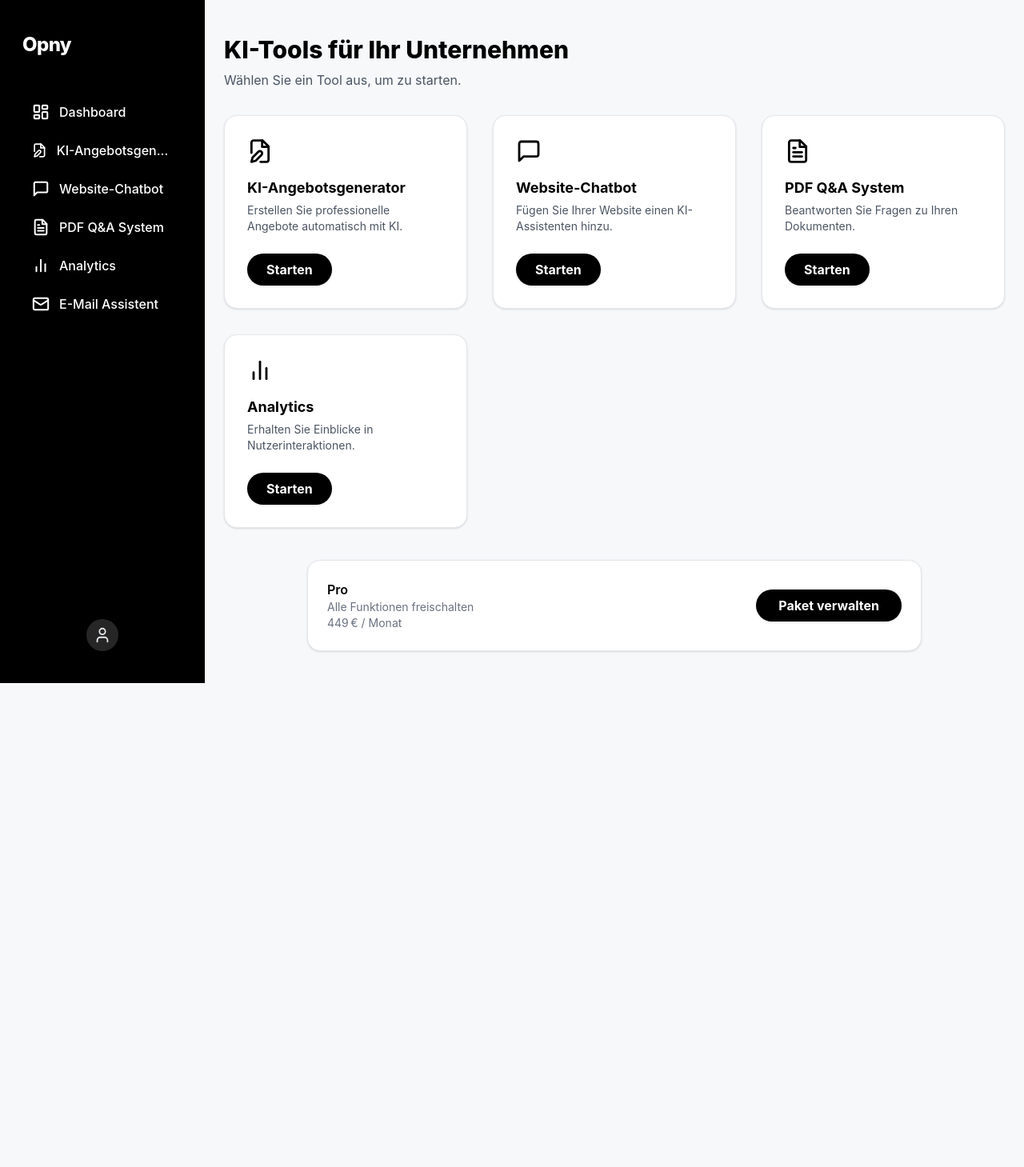
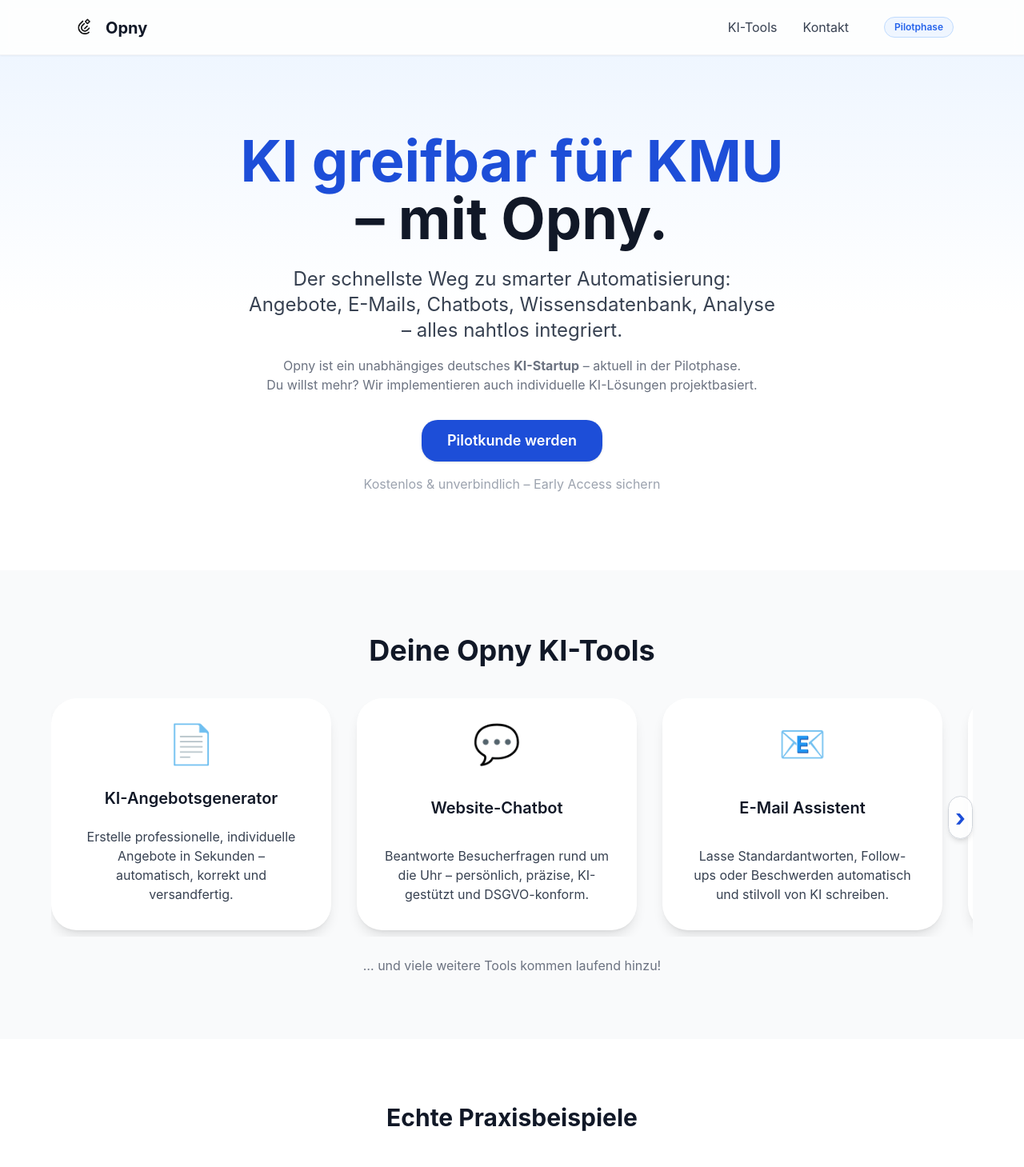
Before and after one commit to OpnyAI/opny-website-final, a Next.js app: page / in a window 1280 px wide. Shown: the top 1459 px of the page at 80% size. Before the commit the page ends 854 px from the top, so only its background shows below. Built offline with nearby package versions, Linux system fonts and the light colour scheme.

Commit message:
Landingpage als Startseite online schalten

```diff
--- a/pages/index.tsx
+++ b/pages/index.tsx
@@ -1,122 +1,193 @@
-import Link from "next/link";
-import {
-  LayoutDashboard,
-  FileEdit,
-  MessageSquare,
-  FileText,
-  BarChart2,
-  Mail,
-  User,
-} from "lucide-react";
+import Head from "next/head";
+import Card from "../components/Card";
+import Image from "next/image";
+import { useRef } from "react";
 
-const nav = [
-  { name: "Dashboard", icon: LayoutDashboard, href: "/" },
-  { name: "KI-Angebotsgenerator", icon: FileEdit, href: "/auth" },
-  { name: "Website-Chatbot", icon: MessageSquare, href: "/auth" },
-  { name: "PDF Q&A System", icon: FileText, href: "/auth" },
-  { name: "Analytics", icon: BarChart2, href: "/auth" },
-  { name: "E-Mail Assistent", icon: Mail, href: "/auth" },
+const logoUrl = "/logo-opny.png";
+
+const carouselItems = [
+  {
+    icon: "📄",
+    title: "KI-Angebotsgenerator",
+    desc: "Erstelle professionelle, individuelle Angebote in Sekunden – automatisch, korrekt und versandfertig.",
+  },
+  {
+    icon: "💬",
+    title: "Website-Chatbot",
+    desc: "Beantworte Besucherfragen rund um die Uhr – persönlich, präzise, KI-gestützt und DSGVO-konform.",
+  },
+  {
+    icon: "📧",
+    title: "E-Mail Assistent",
+    desc: "Lasse Standardantworten, Follow-ups oder Beschwerden automatisch und stilvoll von KI schreiben.",
+  },
+  {
+    icon: "❓",
+    title: "Q&A System",
+    desc: "Deine interne Wissensdatenbank als smarte KI-Lösung – beantworte Team- oder Kundenfragen blitzschnell.",
+  },
+  {
+    icon: "📊",
+    title: "Analytics & Insights",
+    desc: "Automatische Auswertungen und Handlungsempfehlungen auf Basis deiner Geschäftsdaten – KI, die versteht!",
+  },
+  {
+    icon: "🛠️",
+    title: "Individuelle KI-Systeme (Projektbasiert)",
+    desc: "Wir entwickeln und implementieren KI-Lösungen, die perfekt auf die Prozesse und Ziele deines Unternehmens zugeschnitten sind.",
+  },
+  {
+    icon: "🚀",
+    title: "Weitere KI-Tools (bald)",
+    desc: "Stetig wachsendes Angebot: Individuelle Workflows, Automatisierungen und Integrationen – ganz nach Bedarf.",
+  },
 ];
 
-const tools = [
-  {
-    name: "KI-Angebotsgenerator",
-    description: "Erstellen Sie professionelle Angebote automatisch mit KI.",
-    icon: FileEdit,
-    action: "Starten",
-    href: "/auth"
-  },
-  {
-    name: "Website-Chatbot",
-    description: "Fügen Sie Ihrer Website einen KI-Assistenten hinzu.",
-    icon: MessageSquare,
-    action: "Starten",
-    href: "/auth"
-  },
-  {
-    name: "PDF Q&A System",
-    description: "Beantworten Sie Fragen zu Ihren Dokumenten.",
-    icon: FileText,
-    action: "Starten",
-    href: "/auth"
-  },
-  {
-    name: "Analytics",
-    description: "Erhalten Sie Einblicke in Nutzerinteraktionen.",
-    icon: BarChart2,
-    action: "Starten",
-    href: "/auth"
-  }
-];
+export default function Home() {
+  const carouselRef = useRef<HTMLDivElement>(null);
 
-export default function Dashboard() {
+  const scrollCarousel = () => {
+    if (carouselRef.current) {
+      const amount = carouselRef.current.offsetWidth * 0.9;
+      carouselRef.current.scrollBy({ left: amount, behavior: "smooth" });
+    }
+  };
+
   return (
-    <div className="flex min-h-screen bg-[#f6f8fa]">
-      {/* Sidebar */}
-      <aside className="bg-black text-white w-64 px-7 py-10 flex flex-col min-h-screen">
-        <div className="font-extrabold text-2xl mb-12 tracking-tight">Opny</div>
-        <nav className="flex-1">
-          <ul className="space-y-2">
-            {nav.map((item) => (
-              <li key={item.name}>
-                <Link href={item.href}>
-                  <div className="flex items-center gap-3 px-3 py-2 rounded-lg font-medium transition hover:bg-white hover:text-black text-white cursor-pointer">
-                    <item.icon size={22} strokeWidth={2.2} />
-                    <span className="truncate">{item.name}</span>
-                  </div>
-                </Link>
-              </li>
-            ))}
-          </ul>
+    <>
+      <Head>
+        <title>Opny – KI-Tools für KMU</title>
+        <meta name="description" content="Opny – KI-Startup für KMU. KI-Angebotsgenerator, Website Chatbot, E-Mail Assistent, Q&A-System, Analytics und individuelle KI-Implementierungen." />
+      </Head>
+
+      {/* Apple-Style Header */}
+      <header className="sticky top-0 z-50 bg-white/80 backdrop-blur shadow-sm border-b border-gray-100">
+        <nav className="flex justify-between items-center max-w-6xl mx-auto px-6 py-4">
+          {/* Logo & Schriftzug, perfekt vertikal ausgerichtet */}
+          <a href="/" className="flex items-center gap-2">
+            <div className="flex items-center h-9">
+              <Image src={logoUrl} alt="Opny Logo" width={36} height={36} className="object-contain" priority />
+            </div>
+            <span className="text-xl font-bold text-gray-900 leading-none flex items-center" style={{ marginTop: 2 }}>
+              Opny
+            </span>
+          </a>
+          <div className="flex items-center gap-8">
+            <a href="#tools" className="text-gray-700 hover:text-blue-700 transition">KI-Tools</a>
+            <a href="#kontakt" className="text-gray-700 hover:text-blue-700 transition">Kontakt</a>
+            <span className="text-xs font-semibold px-3 py-1 rounded-full bg-blue-50 text-blue-600 border border-blue-200 ml-3 hidden md:inline-block">
+              Pilotphase
+            </span>
+          </div>
         </nav>
-        <div className="flex items-center justify-center mt-8">
-          <div className="w-10 h-10 bg-neutral-800 rounded-full flex items-center justify-center text-gray-200">
-            <User size={22} strokeWidth={2} />
+      </header>
+
+      <main className="min-h-screen bg-white text-gray-900">
+        {/* Hero */}
+        <section className="flex flex-col items-center justify-center text-center px-4 py-24 bg-gradient-to-b from-blue-50 via-white to-white">
+          <h1 className="text-5xl md:text-7xl font-bold mb-6">
+            <span className="text-blue-700">KI greifbar für KMU</span><br /> – mit Opny.
+          </h1>
+          <p className="text-xl md:text-2xl max-w-2xl mb-4 text-gray-700">
+            Der schnellste Weg zu smarter Automatisierung:<br />
+            Angebote, E-Mails, Chatbots, Wissensdatenbank, Analyse – alles nahtlos integriert.
+          </p>
+          <p className="text-base text-gray-500 mb-8">
+            Opny ist ein unabhängiges deutsches <b>KI-Startup</b> – aktuell in der Pilotphase. <br />
+            Du willst mehr? Wir implementieren auch individuelle KI-Lösungen projektbasiert.
+          </p>
+          {/* Garantiert funktionierender Mailto-Button */}
+          <a
+            href="mailto:kontakt@opny.ai?subject=Pilotkunde%20Opny"
+            className="inline-block bg-blue-700 text-white px-8 py-3 rounded-xl text-lg font-semibold shadow hover:bg-blue-800 transition mb-2"
+          >
+            Pilotkunde werden
+          </a>
+          <p className="text-gray-400 mt-2">Kostenlos & unverbindlich – Early Access sichern</p>
+        </section>
+
+        {/* Tools as Apple-Style Carousel */}
+        <section className="py-20 bg-gray-50" id="tools">
+          <h2 className="text-4xl font-bold text-center mb-10">Deine Opny KI-Tools</h2>
+          <div className="relative max-w-6xl mx-auto">
+            {/* Carousel */}
+            <div
+              ref={carouselRef}
+              className="flex gap-8 overflow-x-auto pb-2 scroll-smooth snap-x snap-mandatory hide-scrollbar"
+              style={{ scrollBehavior: "smooth" }}
+            >
+              {carouselItems.map((item, idx) => (
+                <div
+                  key={item.title}
+                  className="min-w-[340px] max-w-[350px] snap-start flex-shrink-0 transition-transform duration-300"
+                  style={{ scrollSnapAlign: "start" }}
+                >
+                  <Card className="h-full flex flex-col items-center text-center justify-between shadow-lg hover:shadow-2xl transition-shadow bg-white rounded-3xl border border-gray-200">
+                    <span className="text-5xl mb-4">{item.icon}</span>
+                    <h3 className="text-xl font-semibold mb-2">{item.title}</h3>
+                    <p className="text-gray-700">{item.desc}</p>
+                  </Card>
+                </div>
+              ))}
+              {/* Apple-Style: kein „Leisten“-Hinweis, dezenter Arrow */}
+              <button
+                aria-label="Weiter"
+                onClick={scrollCarousel}
+                className="absolute right-0 top-1/2 -translate-y-1/2 z-10 bg-white/80 hover:bg-blue-50 text-blue-700 shadow-md rounded-full p-2 transition hidden md:block"
+                style={{ border: "1.5px solid #d1d5db" }}
+              >
+                <span className="text-3xl font-bold">&rsaquo;</span>
+              </button>
+            </div>
           </div>
-        </div>
-      </aside>
+          <div className="text-center mt-6 text-gray-500">… und viele weitere Tools kommen laufend hinzu!</div>
+        </section>
 
-      {/* Main Content */}
-      <main className="flex-1 px-6 py-10 flex flex-col">
-        <div className="max-w-7xl w-full mx-auto">
-          <h1 className="text-3xl font-extrabold mb-2 mt-1">KI-Tools für Ihr Unternehmen</h1>
-          <p className="text-gray-600 mb-8">
-            Wählen Sie ein Tool aus, um zu starten.
+        {/* Use Cases */}
+        <section className="py-20 bg-white">
+          <div className="max-w-4xl mx-auto text-center px-4">
+            <h2 className="text-3xl font-bold mb-10">Echte Praxisbeispiele</h2>
+            <div className="space-y-6 text-lg text-gray-800">
+              <p>„Wir beantworten Angebotsanfragen jetzt in 30 Sekunden statt in 10 Minuten.“</p>
+              <p>„Kunden erhalten auch nachts sofort Hilfe durch unseren KI-Chatbot – ohne zusätzliches Personal.“</p>
+              <p>„Opny übernimmt Standard-E-Mails – wir sparen täglich 2 Stunden Zeit.“</p>
+              <p>„Unser Q&A-System erleichtert die Einarbeitung neuer Teammitglieder enorm.“</p>
+              <p>„Für unser Projekt haben wir mit Opny ein komplett eigenes KI-System aufgebaut, das uns einen echten Wettbewerbsvorteil verschafft.“</p>
+            </div>
+          </div>
+        </section>
+
+        {/* Call To Action */}
+        <section className="py-20 bg-gradient-to-b from-blue-50 via-white to-white text-center" id="kontakt">
+          <h2 className="text-3xl font-bold mb-4">Bereit, als Pilotkunde zu starten?</h2>
+          <p className="text-lg mb-8 text-gray-700">
+            Fordere jetzt Zugang zu Opny an oder vereinbare eine persönliche Demo.<br />
+            Oder sprich mit uns über eine projektbasierte, individuelle KI-Implementierung – wir beraten dich persönlich!
           </p>
-          {/* Tool Cards */}
-          <div className="grid grid-cols-1 sm:grid-cols-2 lg:grid-cols-3 gap-8 mb-10">
-            {tools.map((tool) => (
-              <Link key={tool.name} href={tool.href}>
-                <div
-                  className="border border-gray-200 rounded-2xl p-7 bg-white shadow flex flex-col items-start transition hover:shadow-lg cursor-pointer"
-                >
-                  <div className="mb-4 text-black">
-                    <tool.icon size={32} strokeWidth={2.1} />
-                  </div>
-                  <div className="font-bold text-lg mb-1">{tool.name}</div>
-                  <div className="text-gray-600 mb-6 text-sm">{tool.description}</div>
-                  <button className="mt-auto bg-black text-white rounded-xl px-6 py-2 font-bold shadow hover:bg-neutral-900 transition">
-                    {tool.action}
-                  </button>
-                </div>
-              </Link>
-            ))}
-          </div>
+          {/* Garantiert funktionierender Mailto-Button */}
+          <a
+            href="mailto:kontakt@opny.ai?subject=Pilotkunde%20Opny"
+            className="inline-block bg-blue-700 text-white px-8 py-3 rounded-xl text-lg font-semibold shadow hover:bg-blue-800 transition"
+          >
+            Pilotkunde werden
+          </a>
+        </section>
+      </main>
+      {/* Footer */}
+      <footer className="bg-gray-900 text-white py-8 text-center text-sm">
+        <p>© 2025 Opny. Alle Rechte vorbehalten.</p>
+        <p className="mt-2">kontakt@opny.ai</p>
+      </footer>
 
-          {/* Pro Plan Box */}
-          <div className="bg-white border rounded-2xl flex flex-col md:flex-row items-center justify-between p-6 mt-auto shadow max-w-3xl mx-auto">
-            <div className="mb-2 md:mb-0">
-              <div className="font-semibold">Pro</div>
-              <div className="text-sm text-gray-500">
-                Alle Funktionen freischalten <br /> 449 € / Monat
-              </div>
-            </div>
-            <button className="bg-black text-white rounded-xl px-7 py-2 font-bold shadow hover:bg-neutral-900 transition">
-              Paket verwalten
-            </button>
-          </div>
-        </div>
-      </main>
-    </div>
+      {/* Apple-Style: Scrollbar verstecken */}
+      <style jsx global>{`
+        .hide-scrollbar {
+          scrollbar-width: none;
+        }
+        .hide-scrollbar::-webkit-scrollbar {
+          display: none;
+        }
+      `}</style>
+    </>
   );
 }
```
